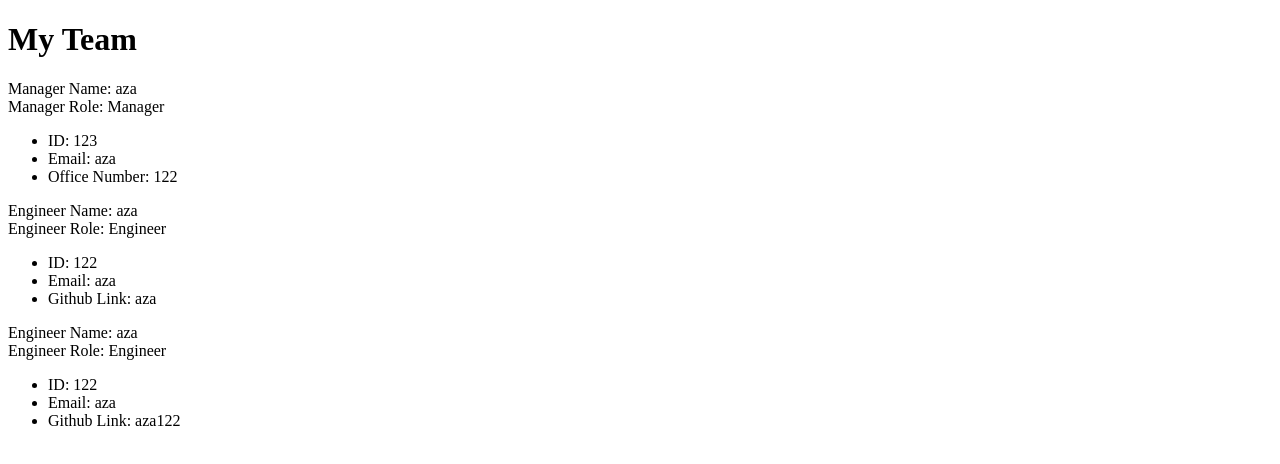
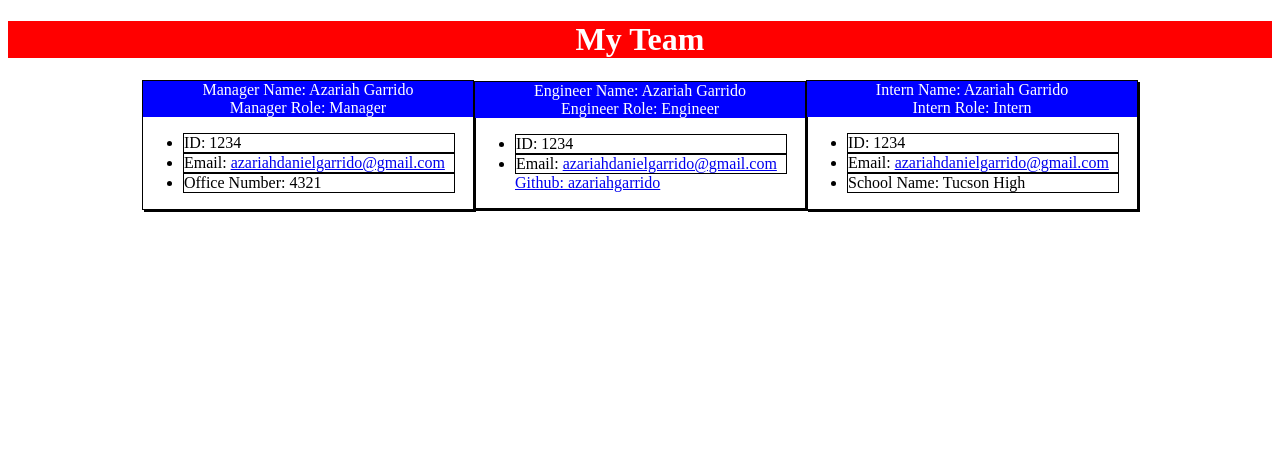
Before and after one commit to azariahgarrido/Team-Builder, a website: page index.html in a window 1280 px wide. Drawn offline with Linux system fonts and the light colour scheme.

Commit message:
Final draft

```diff
--- /dev/null
+++ b/Public/style.css
@@ -0,0 +1,39 @@
+.teamHead {
+    display: flex;
+    justify-content: center;
+    align-items: center;
+    background-color: red;
+    color: white;
+}
+
+
+.flexDiv {
+    display: flex;
+    flex-direction: row;
+    justify-content: center;
+    align-items: center;
+}
+
+
+.bigDiv {
+    width: 330px;
+    border-style: solid;
+    border-width: 1px;
+    box-shadow: 2px 2px;
+}
+
+
+.headerOne {
+    background-color: blue;
+    color: white;
+    display: flex;
+    justify-content: center;
+    align-items: center;
+    flex-direction: column;
+}
+
+li {
+    border-style: solid;
+    border-width: 1px;
+    width: 270px;
+}
--- a/generateHtml.js
+++ b/generateHtml.js
@@ -1,56 +1,63 @@
 
-
+// these are nested functions in order to generate the html
 
 const generateTeam = team => {
 
     const generateManager = manager => {
         return `
-        <header>
+        <div class = "bigDiv">
+            <header class = "headerOne">
                 <div>Manager Name: ${manager.getName()} </div>
                 <div>Manager Role: ${manager.getRole()} </div>
             </header>
             <div>
                 <ul>
                     <li>ID: ${manager.getId()}</li>
-                <li>Email: ${manager.getEmail()}</li>
+                    <li>Email: <a href="mailto:">${manager.getEmail()}</a></li>
                     <li>Office Number: ${manager.getOfficeNumber()}</li>
                 </ul>
+            </div>
         </div>`;
     };
 
     const generateEngineer = engineer => {
         return `
-        <header>
+        <div class = "bigDiv">
+            <header class = "headerOne">
                 <div>Engineer Name: ${engineer.getName()}</div>
                 <div>Engineer Role: ${engineer.getRole()}</div>
             </header>
             <div>
                 <ul>
                     <li>ID: ${engineer.getId()}</li>
-                <li>Email: ${engineer.getEmail()}</li>
-                <li>Github Link: ${engineer.getGithub()}</li>
+                    <li>Email: <a href="mailto:">${engineer.getEmail()}</a></li>
+                    <a href = "https://github.com/${engineer.getGithub()}" target = "_blank">Github: ${engineer.getGithub()}</a>
                 </ul>
+            </div>
         </div>`;
     };
 
     const generateIntern = intern => {
         return `
-        <header>
+        <div class = "bigDiv">
+            <header class = "headerOne">
                 <div>Intern Name: ${intern.getName()}</div>
                 <div>Intern Role: ${intern.getRole()}</div>
             </header>
             <div>
                 <ul>
                     <li>ID: ${intern.getId()}</li>
-                <li>Email: ${intern.getEmail()}</li>
+                    <li>Email: <a href="mailto:${intern.getEmail()}">${intern.getEmail()}</a></li>
                     <li>School Name: ${intern.getSchool()}</li>
                 </ul>
+            </div>
         </div>`;
     };
 
 
     const html = [];
 
+    // here we add the team to the html array
 
     html.push(team
         .filter(employee => employee.getRole() === "Manager")
@@ -78,13 +85,13 @@ module.exports = team => {
     <head>
     <meta charset="UTF-8" />
     <title>My Team</title>
-    <link rel="stylesheet" href="style.css">
+    <link rel="stylesheet" href="./Public/style.css">
     </head>
     <body>
         <div>
-        <h1>My Team</h1>
+            <h1 class = "teamHead">My Team</h1>
         </div>
-    <div>
+        <div class = "flexDiv">
             ${generateTeam(team)}
         </div>
     </body>
--- a/index.html
+++ b/index.html
@@ -4,46 +4,52 @@
     <head>
     <meta charset="UTF-8" />
     <title>My Team</title>
-    <link rel="stylesheet" href="style.css">
+    <link rel="stylesheet" href="./Public/style.css">
     </head>
     <body>
         <div>
-        <h1>My Team</h1>
+            <h1 class = "teamHead">My Team</h1>
         </div>
-    <div>
+        <div class = "flexDiv">
 
-        <header>
-            <div>Manager Name: aza </div>
+        <div class = "bigDiv">
+            <header class = "headerOne">
+                <div>Manager Name: Azariah Garrido </div>
                 <div>Manager Role: Manager </div>
             </header>
             <div>
                 <ul>
-                <li>ID: 123</li>
-                <li>Email: aza</li>
-                <li>Office Number: 122</li>
+                    <li>ID: 1234</li>
+                    <li>Email: <a href="mailto:">azariahdanielgarrido@gmail.com</a></li>
+                    <li>Office Number: 4321</li>
                 </ul>
             </div>
-        <header>
-            <div>Engineer Name: aza</div>
+        </div>
+        <div class = "bigDiv">
+            <header class = "headerOne">
+                <div>Engineer Name: Azariah Garrido</div>
                 <div>Engineer Role: Engineer</div>
             </header>
             <div>
                 <ul>
-                <li>ID: 122</li>
-                <li>Email: aza</li>
-                <li>Github Link: aza</li>
+                    <li>ID: 1234</li>
+                    <li>Email: <a href="mailto:">azariahdanielgarrido@gmail.com</a></li>
+                    <a href = "https://github.com/azariahgarrido" target = "_blank">Github: azariahgarrido</a>
                 </ul>
             </div>
-        <header>
-            <div>Engineer Name: aza</div>
-            <div>Engineer Role: Engineer</div>
+        </div>
+        <div class = "bigDiv">
+            <header class = "headerOne">
+                <div>Intern Name: Azariah Garrido</div>
+                <div>Intern Role: Intern</div>
             </header>
             <div>
                 <ul>
-                <li>ID: 122</li>
-                <li>Email: aza</li>
-                <li>Github Link: aza122</li>
+                    <li>ID: 1234</li>
+                    <li>Email: <a href="mailto:azariahdanielgarrido@gmail.com">azariahdanielgarrido@gmail.com</a></li>
+                    <li>School Name: Tucson High</li>
                 </ul>
+            </div>
         </div>
         </div>
     </body>
--- a/package.json
+++ b/package.json
@@ -4,7 +4,7 @@
   "description": "",
   "main": "index.js",
   "scripts": {
-    "test": "echo \"Error: no test specified\" && exit 1"
+    "test": "jest"
   },
   "repository": {
     "type": "git",
@@ -19,7 +19,7 @@
   "keywords": [],
   "dependencies": {
     "fs": "^0.0.1-security",
-    "inquirer": "^8.1.0"
+    "inquirer": "^8.1.0",
+    "jest": "^28.1.3"
   }
-
 }
```
Also changed, not shown: Tests/employee.test.js (added, +53 -0 lines), Tests/engineer.test.js (added, +20 -0 lines), Tests/intern.test.js (added, +20 -0 lines), Tests/manager.test.js (added, +20 -0 lines), index.js (+8 -9 lines), README.md, 1 other file. Lines whose indentation alone changed are shown as unchanged.
